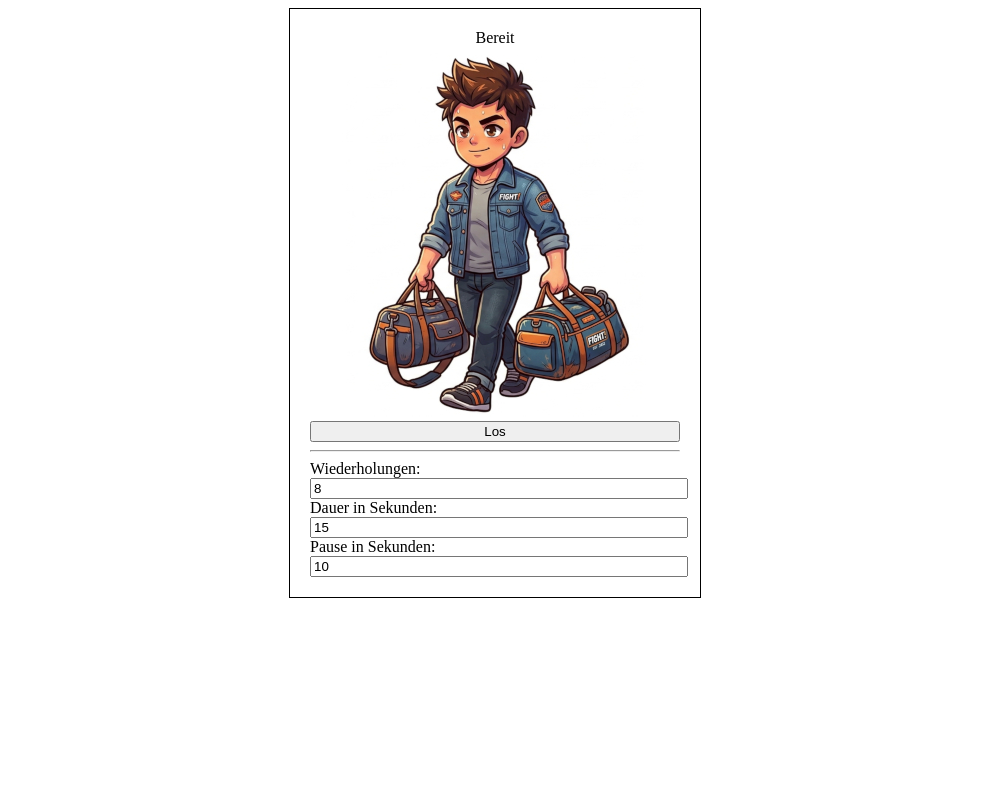
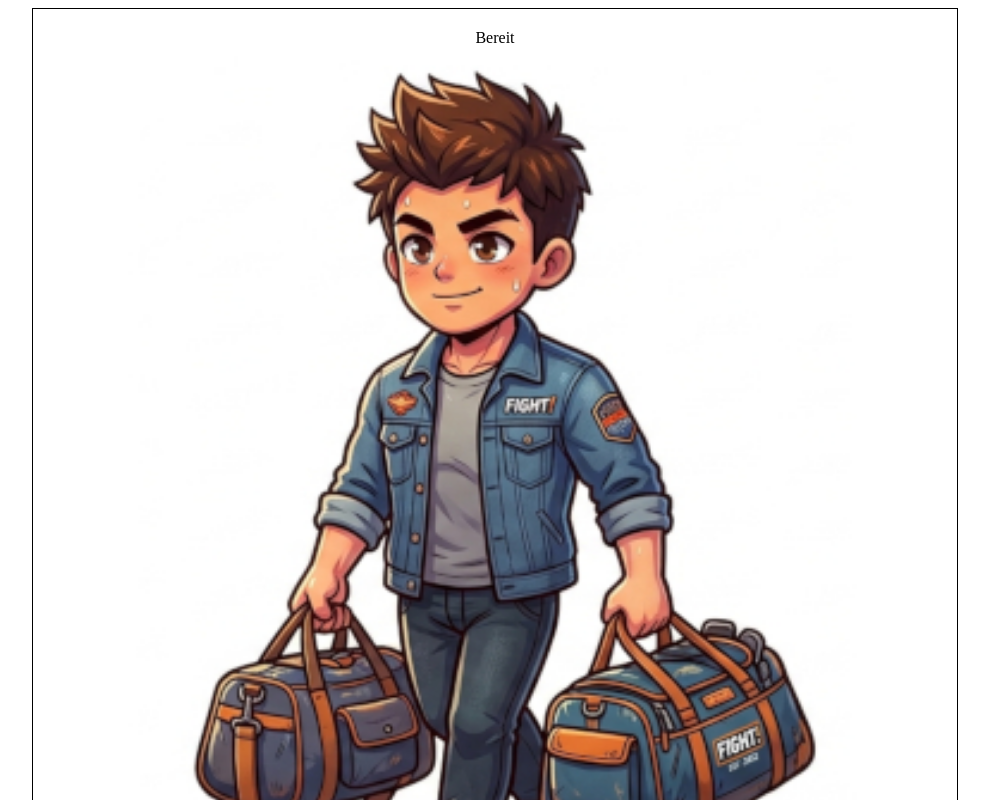
Before and after one commit to falk-werner/workout, a plain HTML site: page index.html in a window 1280 px wide. Shown: the top 800 px of the page, without its empty margins (145-1134 px from the left). Drawn offline with Linux system fonts and the light colour scheme.

Commit message:
make size relative to display width
Signed-off-by: Falk Werner <falk.werner@gmx.net>

```diff
--- a/style.css
+++ b/style.css
@@ -4,7 +4,7 @@
 }
 
 #page {
-    width: 370px;
+    width: 70%;
     border: 1px solid black;
     padding: 20px;
     margin: auto;
@@ -18,3 +18,7 @@
 #page input {
     width: 100%;
 }
+
+#page img {
+    width: 100%;
+}
```
